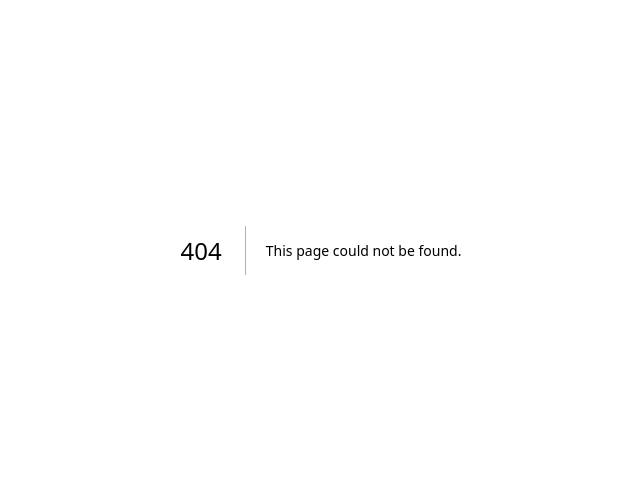
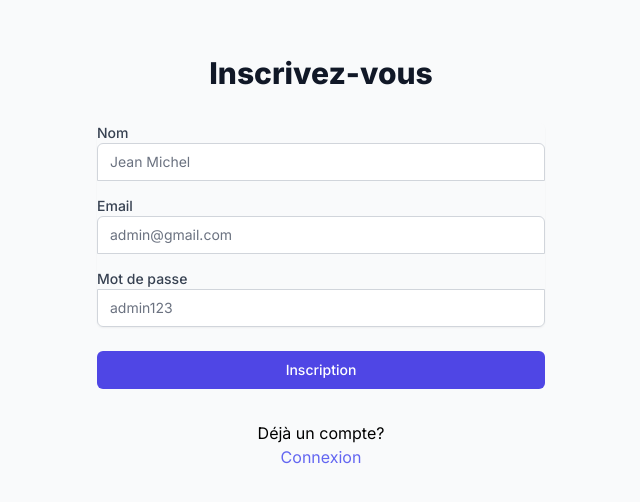
Before and after one commit to BoSswosile/StockAPI, a Next.js app in the folder stock-front/: page /auth/register in a window 1280 px wide. Before the commit this address had no page. Shown: the part 150-652 px from the top of the page, without its empty margins (319-959 px from the left). Built offline with nearby package versions, Linux system fonts and the light colour scheme.

Commit message:
Push register page

```diff
--- /dev/null
+++ b/stock-front/src/app/auth/register/page.js
@@ -0,0 +1,78 @@
+"use client";
+import { useState } from 'react';
+import { useRouter } from 'next/router';
+import Link from "next/link";
+
+export default function RegisterPage() {
+
+    return (<div className="min-h-screen flex items-center justify-center bg-gray-50 py-12 px-4 sm:px-6 lg:px-8">
+        <div className="max-w-md w-full space-y-8">
+            <div>
+                <h2 className="mt-6 text-center text-3xl font-extrabold text-gray-900">
+                    Inscrivez-vous
+                </h2>
+            </div>
+            <form className="mt-8 space-y-6" action="#" method="POST">
+                <input type="hidden" name="remember" value="true"/>
+                <div className="rounded-md shadow-sm -space-y-px">
+                    <div>
+                        <label htmlFor="name" className="block mt-4 text-sm font-medium text-gray-700">
+                            Nom
+                        </label>
+                        <input
+                            id="name"
+                            name="name"
+                            type="text"
+                            required
+                            className="appearance-none rounded-none relative block w-full px-3 py-2 border border-gray-300 placeholder-gray-500 text-gray-900 rounded-t-md focus:outline-none focus:ring-indigo-500 focus:border-indigo-500 focus:z-10 sm:text-sm"
+                            placeholder="Jean Michel"
+                        />
+                    </div>
+                    <div>
+                        <label htmlFor="email-address" className="block mt-4 text-sm font-medium text-gray-700">
+                            Email
+                        </label>
+                        <input
+                            id="email-address"
+                            name="email"
+                            type="email"
+                            autoComplete="email"
+                            required
+                            className="appearance-none rounded-none relative block w-full px-3 py-2 border border-gray-300 placeholder-gray-500 text-gray-900 rounded-t-md focus:outline-none focus:ring-indigo-500 focus:border-indigo-500 focus:z-10 sm:text-sm"
+                            placeholder="admin@gmail.com"
+                        />
+                    </div>
+                    <div>
+                        <label htmlFor="password" className="block mt-4 text-sm font-medium text-gray-700">
+                            Mot de passe
+                        </label>
+                        <input
+                            id="password"
+                            name="password"
+                            type="password"
+                            autoComplete="current-password"
+                            required
+                            className="appearance-none rounded-none relative block w-full px-3 py-2 border border-gray-300 placeholder-gray-500 text-gray-900 rounded-b-md focus:outline-none focus:ring-indigo-500 focus:border-indigo-500 focus:z-10 sm:text-sm"
+                            placeholder="admin123"
+                        />
+                    </div>
+                </div>
+
+                <div>
+                    <button
+                        type="submit"
+                        className="group relative w-full flex justify-center py-2 px-4 border border-transparent text-sm font-medium rounded-md text-white bg-indigo-600 hover:bg-indigo-700 focus:outline-none focus:ring-2 focus:ring-offset-2 focus:ring-indigo-500"
+                    >
+                        Inscription
+                    </button>
+                </div>
+            </form>
+            <div className="text-center mt-4">
+                <p>Déjà un compte?</p>
+                <Link className="text-indigo-500 hover:underline" href="/auth/login">
+                    Connexion
+                </Link>
+            </div>
+        </div>
+    </div>);
+}
```
